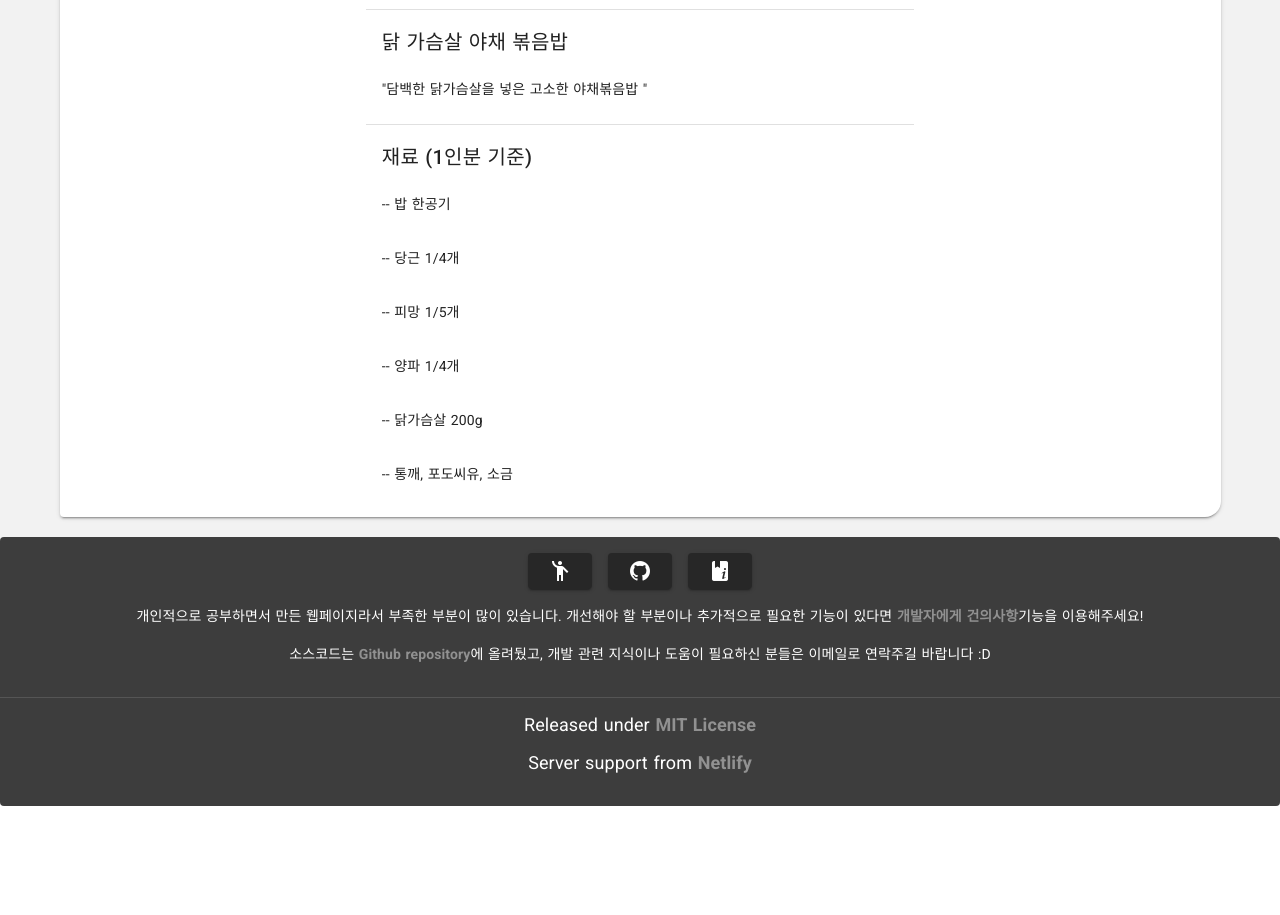
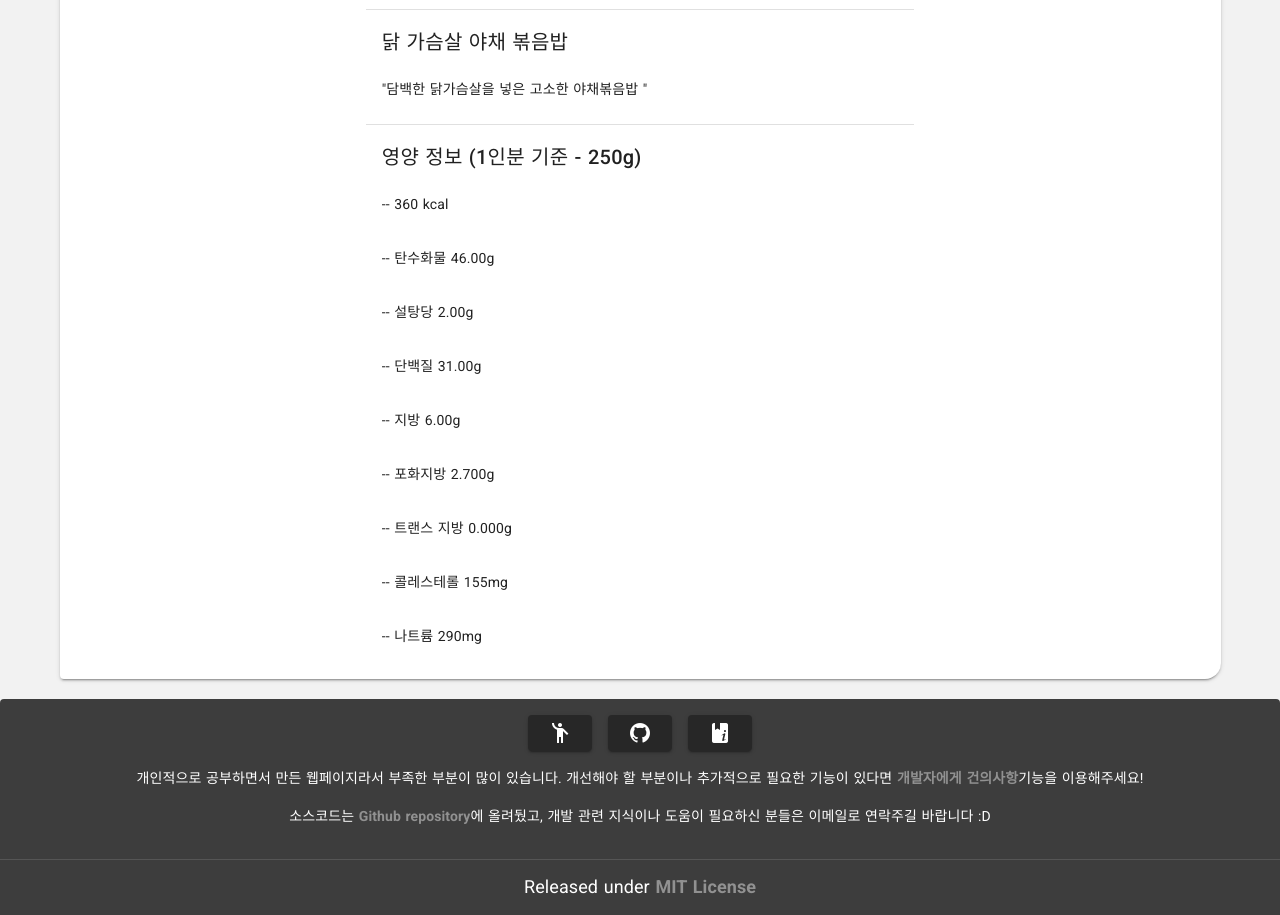
Before and after one commit to peterhyun1234/My_nutrition_mate, a Nuxt app in the folder front_end/: page /recomendation/food/2 in a window 1280 px wide. Shown: the part 840-1755 px from the top of the page. Before the commit the page ends 1646 px from the top, so only its background shows below. Built offline with nearby package versions, Linux system fonts and the light colour scheme.

Commit message:
add food recommendation page

```diff
--- a/front_end/pages/recomendation/food/2.vue
+++ b/front_end/pages/recomendation/food/2.vue
@@ -43,27 +43,38 @@
                   </v-card-subtitle>
                   <v-divider class="mt-2"></v-divider>
                   <v-card-title class="mb-5">
-                    재료 (1인분 기준)
+                    영양 정보 (1인분 기준 - 250g)
+
                   </v-card-title>
 
                   <v-card-subtitle>
-                    -- 밥 한공기
+                    -- 360 kcal
                   </v-card-subtitle>
                   <v-card-subtitle>
-                    -- 당근 1/4개
+                    -- 탄수화물 46.00g
                   </v-card-subtitle>
                   <v-card-subtitle>
-                    -- 피망 1/5개
+                    -- 설탕당 2.00g
                   </v-card-subtitle>
                   <v-card-subtitle>
-                    -- 양파 1/4개
+                    -- 단백질 31.00g
                   </v-card-subtitle>
                   <v-card-subtitle>
-                    -- 닭가슴살 200g
+                    -- 지방 6.00g
                   </v-card-subtitle>
                   <v-card-subtitle>
-                    -- 통깨, 포도씨유, 소금
+                    -- 포화지방 2.700g
                   </v-card-subtitle>
+                  <v-card-subtitle>
+                    -- 트랜스 지방 0.000g
+                  </v-card-subtitle>
+                  <v-card-subtitle>
+                    -- 콜레스테롤 155mg
+                  </v-card-subtitle>
+                  <v-card-subtitle>
+                    -- 나트륨 290mg
+                  </v-card-subtitle>
+
                 </v-card-text>
               </v-flex>
             </v-layout>
```
